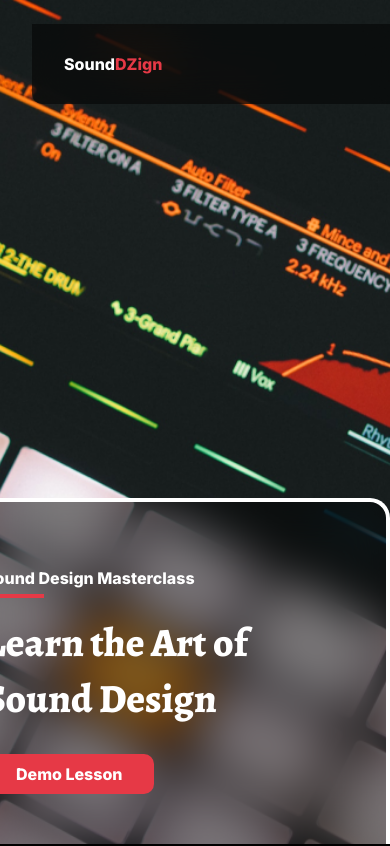
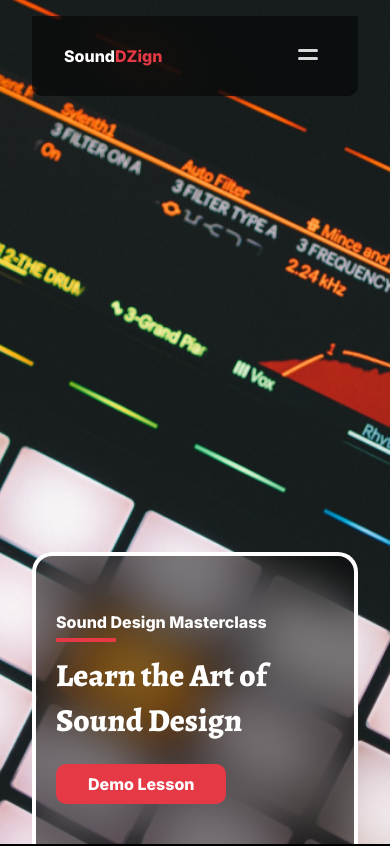
Before and after one commit to talhashah-dev/figma-to-website, a React (Vite) app in the folder SoundDZign/: page / in a window 390 px wide. Shown: the top 846 px of the page. Built offline with nearby package versions, Linux system fonts and the light colour scheme.

Commit message:
SoundDZign-Navbar Menu Designed

```diff
--- a/SoundDZign/src/App.css
+++ b/SoundDZign/src/App.css
@@ -14,6 +14,10 @@
 body {
   margin: 0;
   font-family: "Inter", Arial, Helvetica, sans-serif;
+}
+
+html {
+  scroll-behavior: smooth;
 }
 
 .wrapper {
--- a/SoundDZign/src/components/Header/Header.css
+++ b/SoundDZign/src/components/Header/Header.css
@@ -61,3 +61,24 @@ header .hero-text .demo-btn {
   padding: 10px 32px;
   cursor: pointer;
 }
+
+/* Tablet Screen Size */
+@media screen and (max-width: 1024px) {
+  header .hero-text {
+    width: 356px;
+  }
+}
+
+/* Tablet Screen Size */
+@media screen and (max-width: 620px) {
+  header .hero-text {
+    width: unset;
+    left: 32px;
+    right: 32px;
+    padding: 40px 20px;
+  }
+
+  header .hero-text h1 {
+    font-size: 32px;
+  }
+}
--- a/SoundDZign/src/components/Navbar/Navbar.css
+++ b/SoundDZign/src/components/Navbar/Navbar.css
@@ -31,3 +31,75 @@ nav ul li a:hover,
 nav .logo span {
   color: var(--red-color);
 }
+
+nav .menu-icon,
+.mobile-menu-container {
+  display: none;
+}
+
+/* Tablet Screen Size */
+@media screen and (max-width: 1024px) {
+  nav {
+    max-width: 650px;
+  }
+}
+
+/* Tablet Screen Size */
+@media screen and (max-width: 620px) {
+  nav ul {
+    display: none;
+  }
+
+  nav {
+    width: unset;
+    left: 32px;
+    right: 32px;
+    top: 16px;
+  }
+
+  nav .menu-icon {
+    cursor: pointer;
+    display: block;
+  }
+
+  .mobile-menu-container {
+    display: block;
+  }
+
+  .mobile-menu-container{
+    position: fixed;
+    z-index: 99999;
+    background-color: var(--dark-color);
+    top: 0;
+    left: 0;
+    right: 0;
+    padding: 60px 32px;
+    transition: all 1.2s ease;
+    transform: translateY(-100%);
+  }
+
+  .mobile-menu-container.active {
+    transform: translateY(0);
+  }
+
+  .mobile-menu-container .menu-icon-close {
+    cursor: pointer;
+    position: fixed;
+    top: 32px;
+    right: 60px;
+  }
+
+  .mobile-menu-container .menu-items  {
+    list-style: none;
+    padding: 0;
+    margin: 0;
+  }
+
+  .mobile-menu-container .menu-items li a {
+    font-weight: 800;
+    font-size: 16px;
+    color: #fff;
+    padding: 20px 0;
+    display: inline-block;
+  }
+}
--- a/SoundDZign/src/components/Navbar/Navbar.jsx
+++ b/SoundDZign/src/components/Navbar/Navbar.jsx
@@ -1,20 +1,57 @@
 /* eslint-disable no-unused-vars */
-import React from "react";
-import "./Navbar.css"
+import React, { useState } from "react";
+import "./Navbar.css";
+import { Menu_Icon, Menu_Icon_Close } from "../../assets";
 
 function Navbar() {
+  const [isActive, setIsActive] = useState(false);
   return (
+    <>
       <nav>
         <a href="" className="logo">
           Sound<span>DZign</span>
         </a>
-      <ul>
-        <li><a href="#">About</a></li>
-        <li><a href="#">CourseDetails</a></li>
-        <li><a href="#">Blog</a></li>
-        <li><a href="#">Testimonials</a></li>
+
+        <ul className="menu-items">
+          <li>
+            <a href="#info">About</a>
+          </li>
+          <li>
+            <a href="#topics">Course Details</a>
+          </li>
+          <li>
+            <a href="#blog">Blog</a>
+          </li>
+          <li>
+            <a href="#testimonial">Testimonials</a>
+          </li>
         </ul>
+
+        <div className="menu-icon" onClick={() => setIsActive(true)}>
+          <img src={Menu_Icon} alt="" />
+        </div>
       </nav>
+
+      <div className={`mobile-menu-container ${isActive ? "active" : ""}`}>
+        <div className="menu-icon-close" onClick={() => setIsActive(false)}>
+          <img src={Menu_Icon_Close} alt="" />
+        </div>
+        <ul className="menu-items">
+          <li>
+            <a href="#info" onClick={() => setIsActive(false)}>About</a>
+          </li>
+          <li>
+            <a href="#topics" onClick={() => setIsActive(false)}>Course Details</a>
+          </li>
+          <li>
+            <a href="#blog" onClick={() => setIsActive(false)}>Blog</a>
+          </li>
+          <li>
+            <a href="#testimonial" onClick={() => setIsActive(false)}>Testimonials</a>
+          </li>
+        </ul>
+      </div>
+    </>
   );
 }
 
```
Lines whose indentation alone changed are shown as unchanged.
